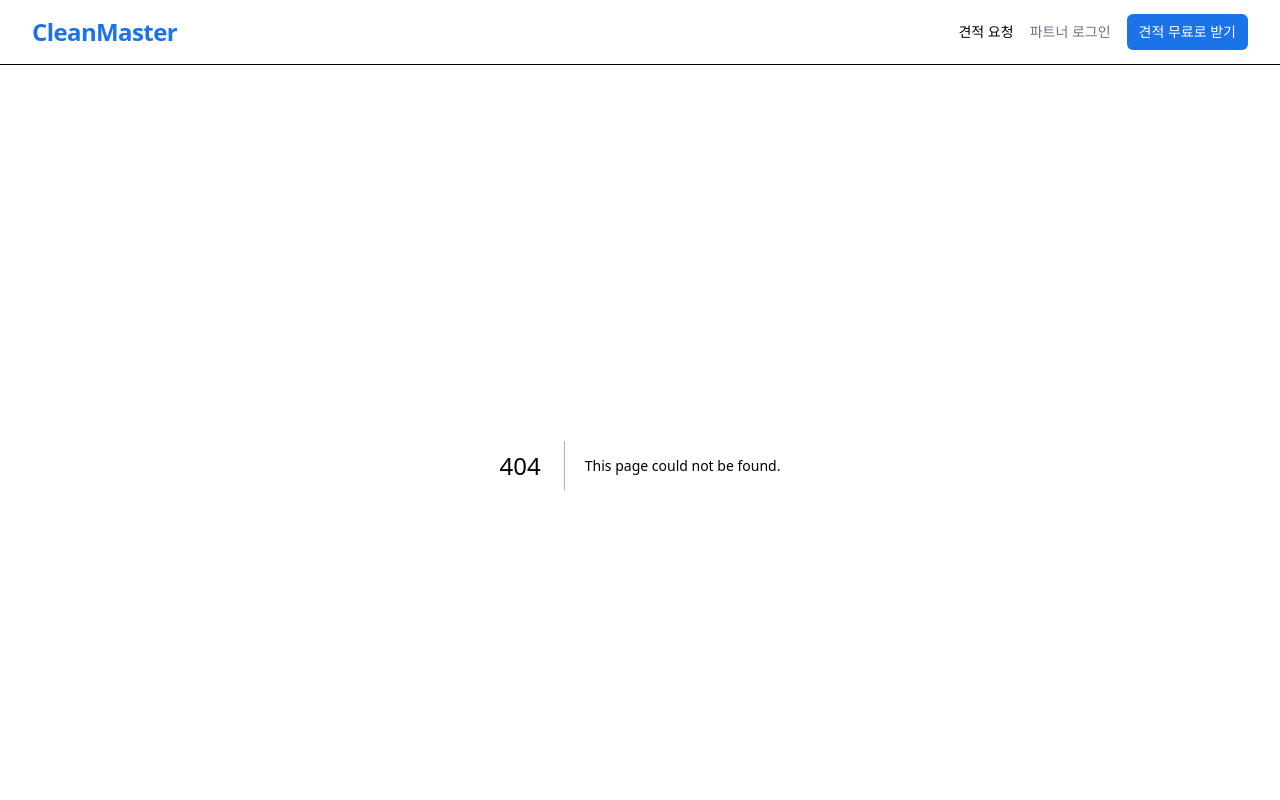
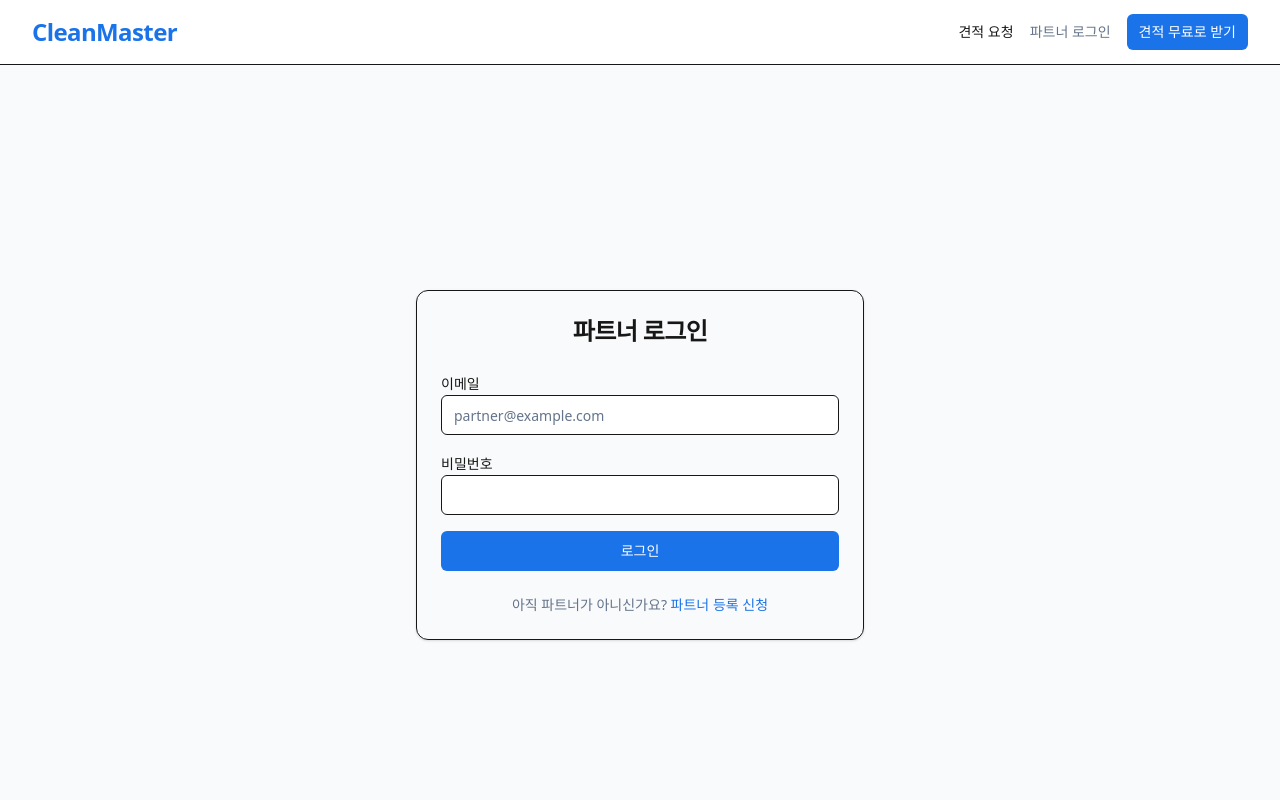
Before and after one commit to nonsanwin-debug/clean, a Next.js app: page /partner/login in a window 1280 px wide. Before the commit this address had no page. Shown: the top 800 px of the page. Built offline with nearby package versions, Linux system fonts and the light colour scheme.

Commit message:
파트너 로그인 페이지 추가

```diff
--- /dev/null
+++ b/app/partner/login/page.tsx
@@ -0,0 +1,71 @@
+'use client'
+
+import React, { useState } from 'react'
+import { useRouter } from 'next/navigation'
+import { Button } from '@/components/ui/button'
+import { Input } from '@/components/ui/input'
+import { Card, CardHeader, CardTitle, CardContent, CardFooter } from '@/components/ui/card'
+
+export default function PartnerLoginPage() {
+    const [email, setEmail] = useState('')
+    const [password, setPassword] = useState('')
+    const [loading, setLoading] = useState(false)
+    const router = useRouter()
+
+    const handleLogin = (e: React.FormEvent) => {
+        e.preventDefault()
+        setLoading(true)
+
+        // Mock Login for Demo
+        setTimeout(() => {
+            if (email && password) {
+                alert('로그인 성공 (데모)')
+                router.push('/partner/dashboard')
+            } else {
+                alert('이메일과 비밀번호를 입력해주세요.')
+            }
+            setLoading(false)
+        }, 1000)
+    }
+
+    return (
+        <div className="flex min-h-screen items-center justify-center bg-gray-50 px-4">
+            <Card className="w-full max-w-md">
+                <CardHeader>
+                    <CardTitle className="text-2xl font-bold text-center">파트너 로그인</CardTitle>
+                </CardHeader>
+                <CardContent>
+                    <form onSubmit={handleLogin} className="space-y-4">
+                        <div className="space-y-2">
+                            <label className="text-sm font-medium">이메일</label>
+                            <Input
+                                type="email"
+                                placeholder="partner@example.com"
+                                value={email}
+                                onChange={(e) => setEmail(e.target.value)}
+                                required
+                            />
+                        </div>
+                        <div className="space-y-2">
+                            <label className="text-sm font-medium">비밀번호</label>
+                            <Input
+                                type="password"
+                                value={password}
+                                onChange={(e) => setPassword(e.target.value)}
+                                required
+                            />
+                        </div>
+                        <Button type="submit" className="w-full" disabled={loading}>
+                            {loading ? '로그인 중...' : '로그인'}
+                        </Button>
+                    </form>
+                </CardContent>
+                <CardFooter className="justify-center">
+                    <p className="text-sm text-muted-foreground">
+                        아직 파트너가 아니신가요? <span className="text-primary cursor-pointer hover:underline">파트너 등록 신청</span>
+                    </p>
+                </CardFooter>
+            </Card>
+        </div>
+    )
+}
```
